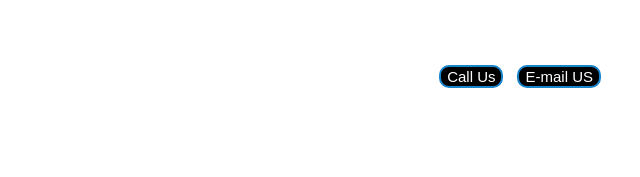
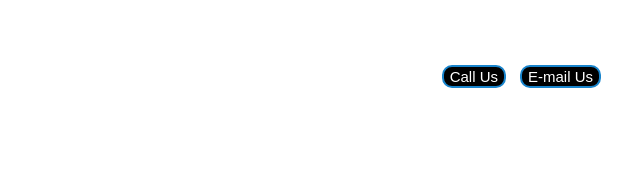
Before and after one commit to GopalVerma1303/Online-Form, a plain HTML site: page index.html in a window 1280 px wide. Shown: the top 177 px of the page, 640-1280 px from the left. Drawn offline with Linux system fonts and the light colour scheme.

Commit message:
Update index.html

```diff
--- a/index.html
+++ b/index.html
@@ -25,7 +25,7 @@
         </div>
         <div class="right">
             <button class="btn">Call Us</button>
-            <button class="btn">E-mail US</button>
+            <button class="btn">E-mail Us</button>
         </div>
     </header>
     <div class="container">
```
